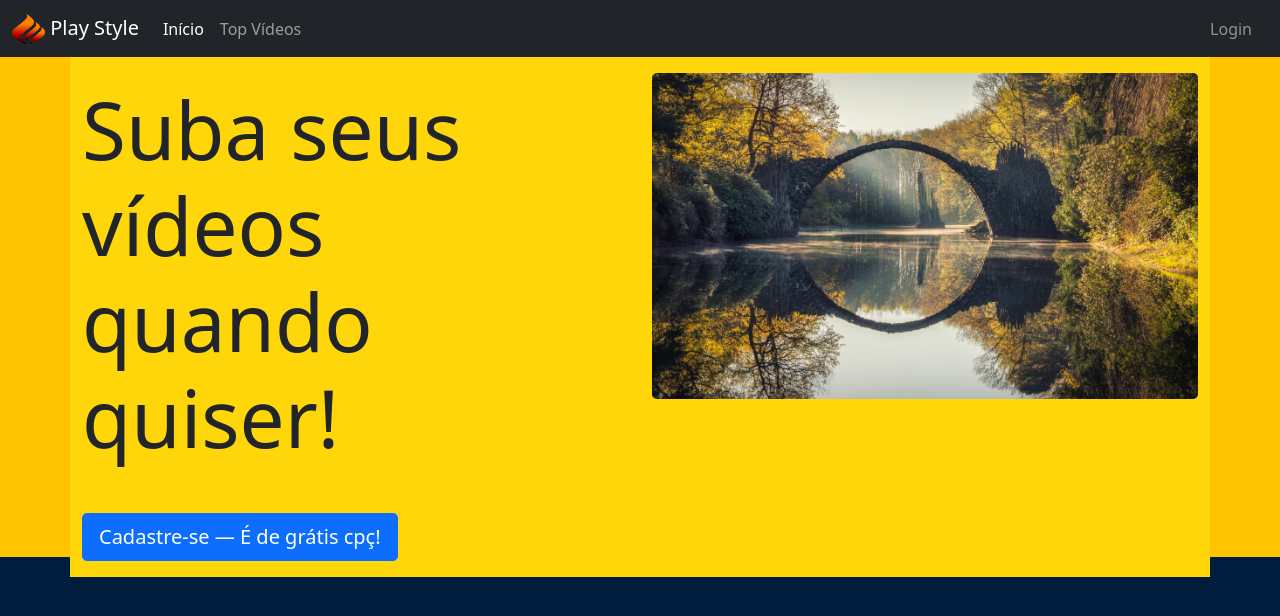
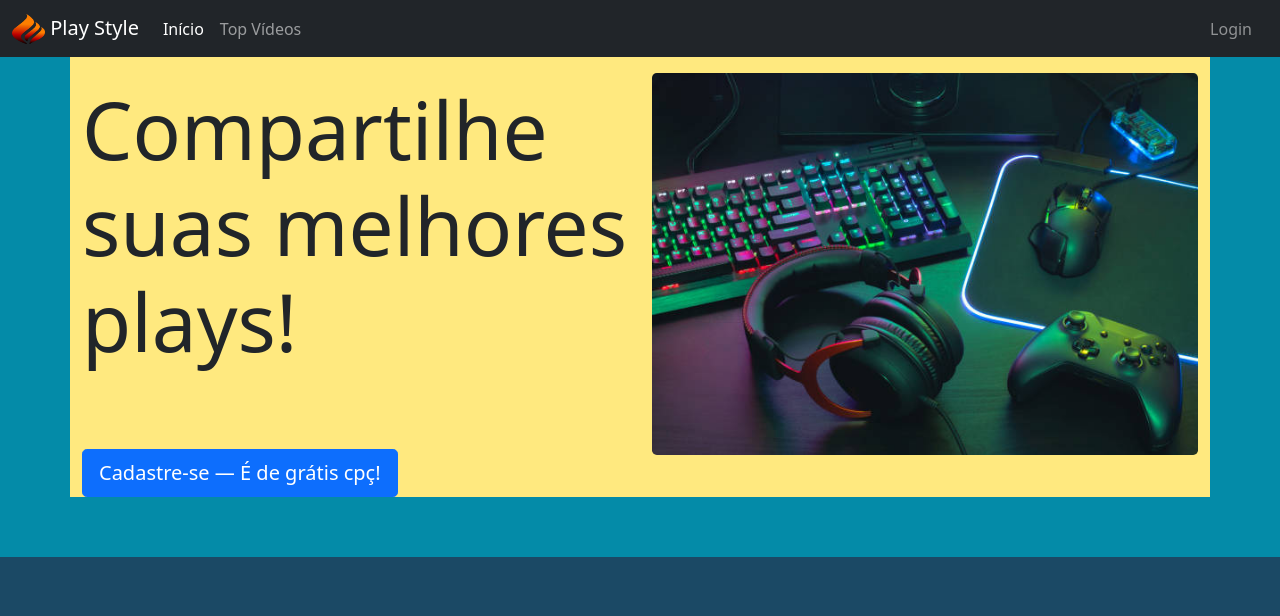
Before and after one commit to AndersSaints/play-style, a PHP site: page / in a window 1280 px wide. Shown: the top 616 px of the page. Run offline with PHP 8.4, Linux system fonts and the light colour scheme; some libraries are stand-ins or nearby versions.

Commit message:
Alterado bg e imagem. Adicionado link para cadastro no login

```diff
--- a/index.html
+++ b/index.html
@@ -20,13 +20,13 @@
     <div class="container" id="subcentral-div">
       <div class="row">
         <div class="col-6">
-          <h1 class="display-1 py-4">Suba seus vídeos quando quiser!</h1>
+          <h1 class="display-1 py-4">Compartilhe suas melhores plays!</h1>
           <a href="/play-style/register.html">
-            <button class="btn btn-lg btn-primary my-3">Cadastre-se — É de grátis cpç!</button>
+            <button class="btn btn-lg btn-primary mt-5">Cadastre-se — É de grátis cpç!</button>
           </a>
         </div>
         <div class="col-6">
-          <img src="assets/images/landscape.jpg" alt="landscape" class="img-fluid rounded-3 my-3">
+          <img src="assets/images/play.jpg" alt="landscape" class="img-fluid rounded-3 my-3">
         </div>
       </div>
     </div>
--- a/login.html
+++ b/login.html
@@ -28,8 +28,11 @@
                             placeholder="Email">
                         <input name="password" type="password" class="form-control input-login" id="inputPassword3"
                             placeholder="Password">
-                        <button type="submit" class="btn btn-primary">Entrar</button>
+                        <button type="submit" class="btn btn-primary mt-2">Entrar</button>
                     </div>
+                    <p class="txt-center ls-login-signup mt-3">Não possui um usuário?
+                        <a href="/play-style/register.html">Cadastre-se agora!</a>
+                    </p>
                 </div>
             </div>
         </form>
--- a/register.html
+++ b/register.html
@@ -25,7 +25,7 @@
                     <h1 class="text-center display-5">Cadastro</h1>
                     <div>
                         <input name="email" type="email" class="form-control input-login" placeholder="Email">
-                        <input name="password" type="password" class="form-control input-login" placeholder="Password">
+                        <input name="password" type="password" class="form-control input-login" placeholder="Senha">
                         <input name="user" type="text" class="form-control input-login" placeholder="Nome de usuário">
                         <select name="elo" class="form-select input-login">
                             <option value="">🎖️ Elo 🎖️</option>
--- a/style/style.css
+++ b/style/style.css
@@ -1,5 +1,5 @@
 body {
-    background-color: #001d3d;
+    background-color: #1b4965;
 }
 
 #centered-title {
@@ -7,12 +7,12 @@ body {
 }
 
 #central-div {
-    background-color: #ffc300;
+    background-color: #048ba8;
     height: 500px;
 }
 
 #subcentral-div {
-    background-color: #ffd60a;
+    background-color: #ffe97f;
 }
 
 #login-col {
```
Also changed, not shown: assets/images/play.jpg (added).
